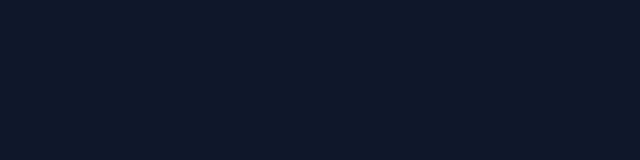
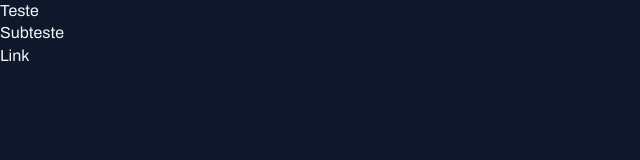
Before and after one commit to BrunoGustavo92/projeto-portal-de-noticias, a plain HTML site: page index.html in a window 1280 px wide. Shown: the whole page, without its empty margins (0-640 px from the left). Drawn offline with Linux system fonts and the light colour scheme.

Commit message:
aplicando fontes no projeto

```diff
--- a/index.html
+++ b/index.html
@@ -1,12 +1,19 @@
 <!DOCTYPE html>
 <html lang="pt-br">
 <head>
+  <link rel="preconnect" href="https://fonts.googleapis.com">
+  <link rel="preconnect" href="https://fonts.gstatic.com" crossorigin>
+
   <meta charset="UTF-8">
   <meta name="viewport" content="width=device-width, initial-scale=1.0">
   <title>Portal de notícias</title>
   <link rel="stylesheet" href="styles/index.css">
+
+  <link href="https://fonts.googleapis.com/css2?family=Archivo:ital,wght@0,100..900;1,100..900&display=swap" rel="stylesheet">
 </head>
 <body>
-
+  <h1>Teste</h1>
+  <h2>Subteste</h2>
+  <a href="#">Link</a>
 </body>
 </html>
--- a/styles/global.css
+++ b/styles/global.css
@@ -11,9 +11,32 @@
   --stroke-color: #1E293B;
   --text-color-primary: #F1F5F9;
   --text-color-secondary: #CBD5E1;
+
+  --font-family: 'Archivo', sans-serif;
+  --h1: 800 24px/135% var(--font-family);
+  --h2: 800 16px/140% var(--font-family);
+  --h3: 800 14px/140% var(--font-family);
+  --text-span: 600 14px/145% var(--font-family);
+  --text: 400 16px/140% var(--font-family);
+  --text-sm: 400 14px/160% var(--font-family);
+
 }
 
 body {
+  font: var(--text);
   color: var(--text-color-primary);
   background-color: var(--bg-color);
 }
+
+a {
+  text-decoration: none;
+  color: inherit;
+}
+
+a:hover {
+  color: var(--brand-color-light);
+}
+
+h1, h2, h3 {
+  font: inherit;
+}
```
